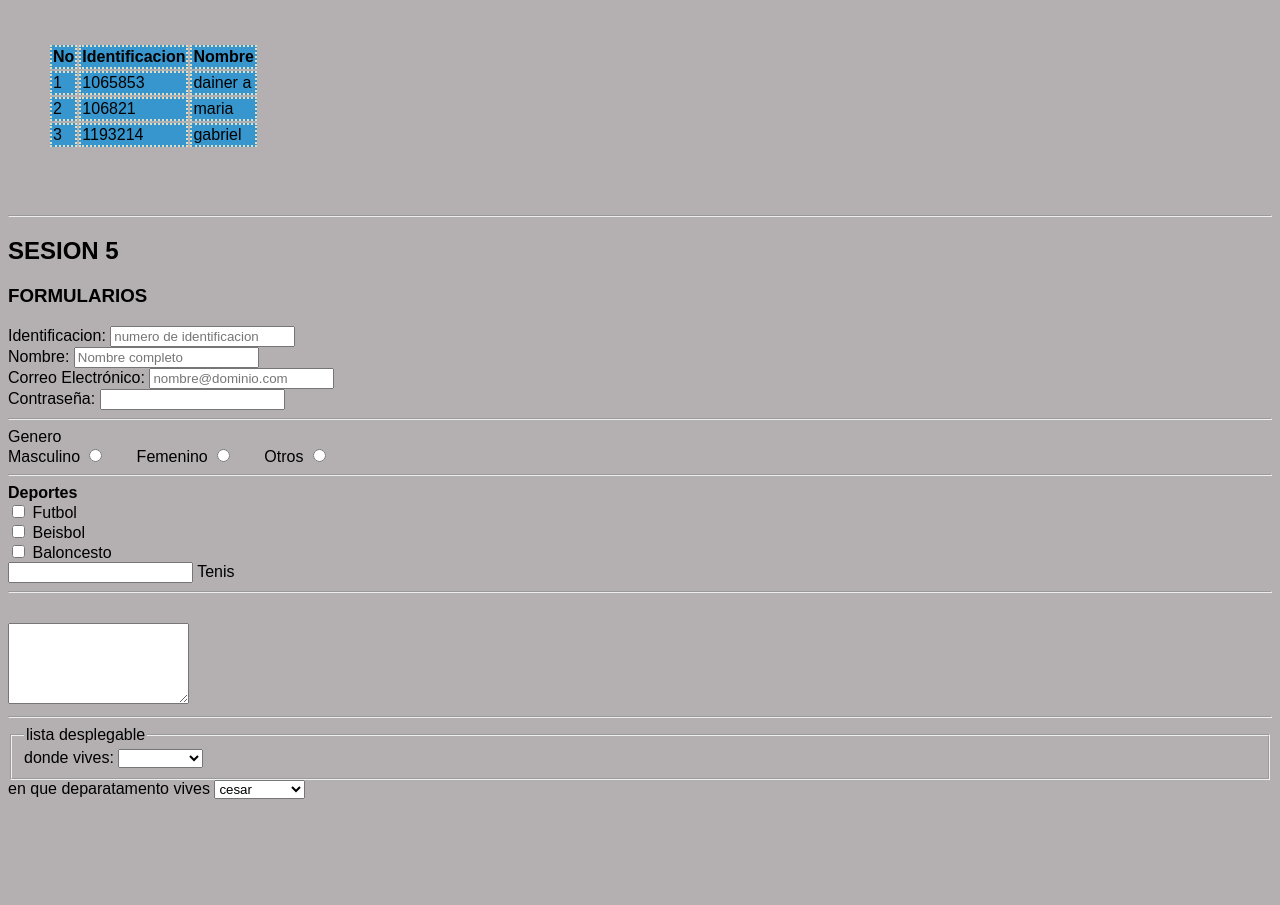
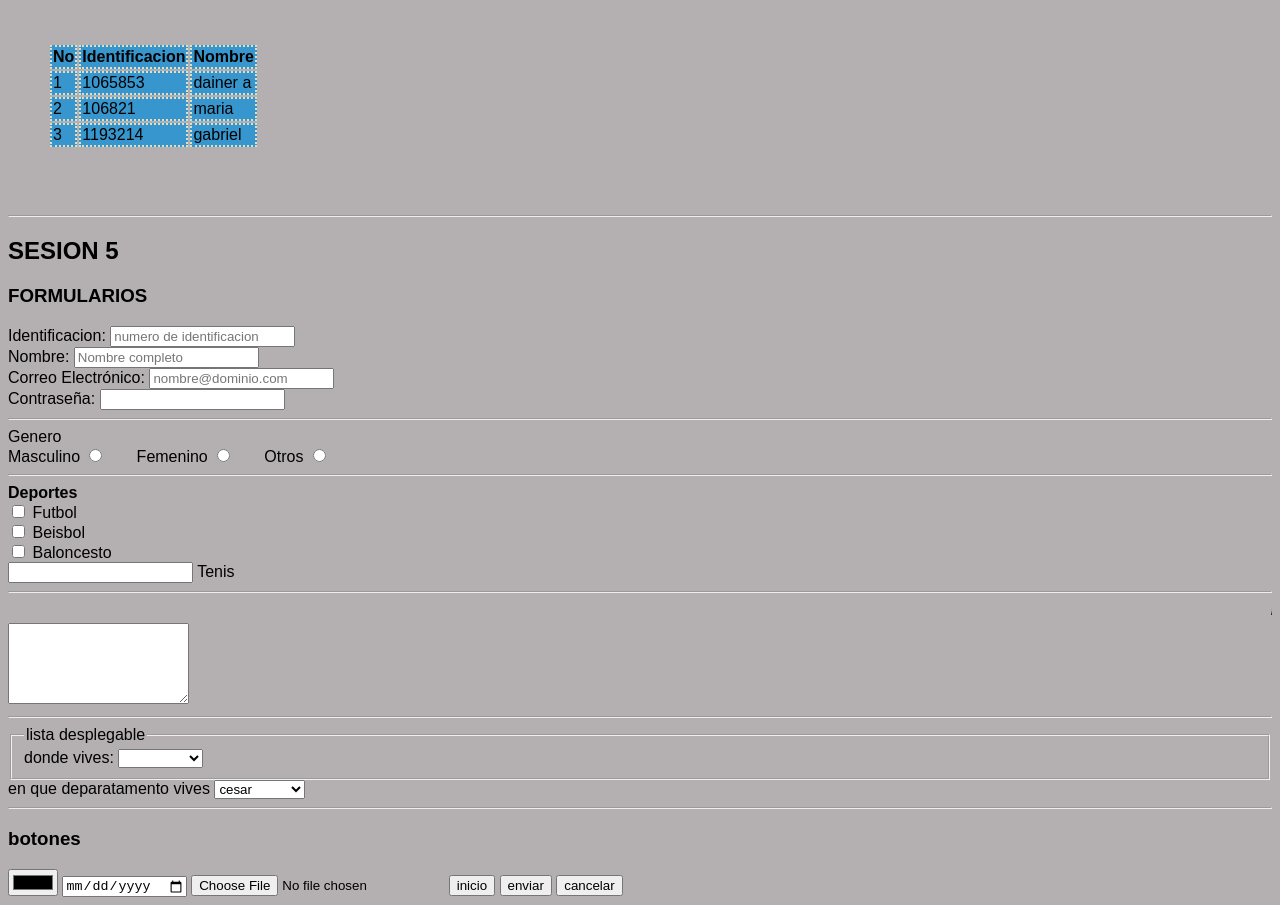
Before and after one commit to djaacosta/mi-primer-proyecto-en-repositorio, a plain HTML site: page index.html in a window 1280 px wide. Shown: the part 1769-2674 px from the top of the page. Before the commit the page ends 2576 px from the top, so only its background shows below. Drawn offline with Linux system fonts and the light colour scheme.

Commit message:
agragamos la sesion botones

```diff
--- a/index.html
+++ b/index.html
@@ -183,6 +183,22 @@
                 </optgroup>
             </select>
         </div>
+        </fieldset>
+        <hr>
+
+            <h3>
+                botones
+            </h3>
+            <section>
+            <input type="color" name="" id="">
+            <input type="date" name="" id="">
+            <input type="file" name="" id="">
+            <input type="button" value="inicio">
+            <input type="submit" value="enviar">
+            <input type="reset" value="cancelar">
+        </section>
+
+
 
 </form>
 
```
